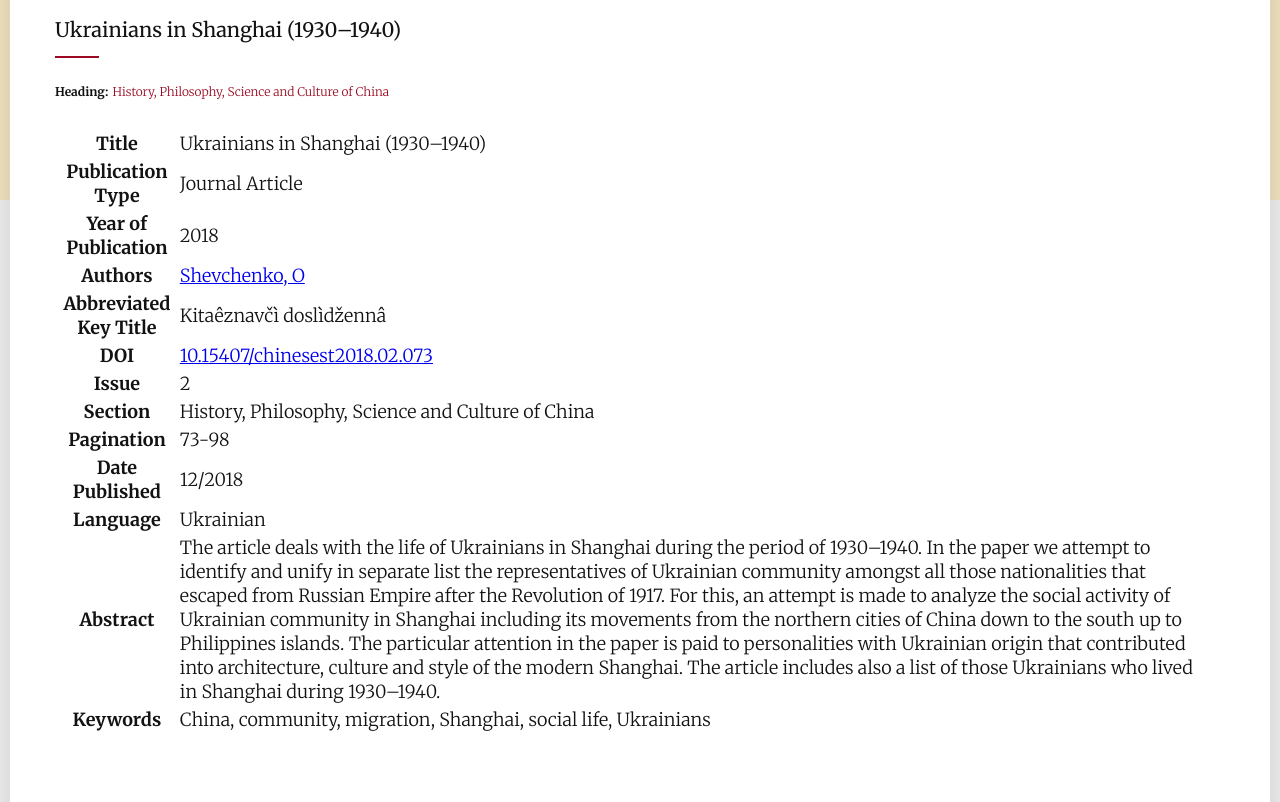
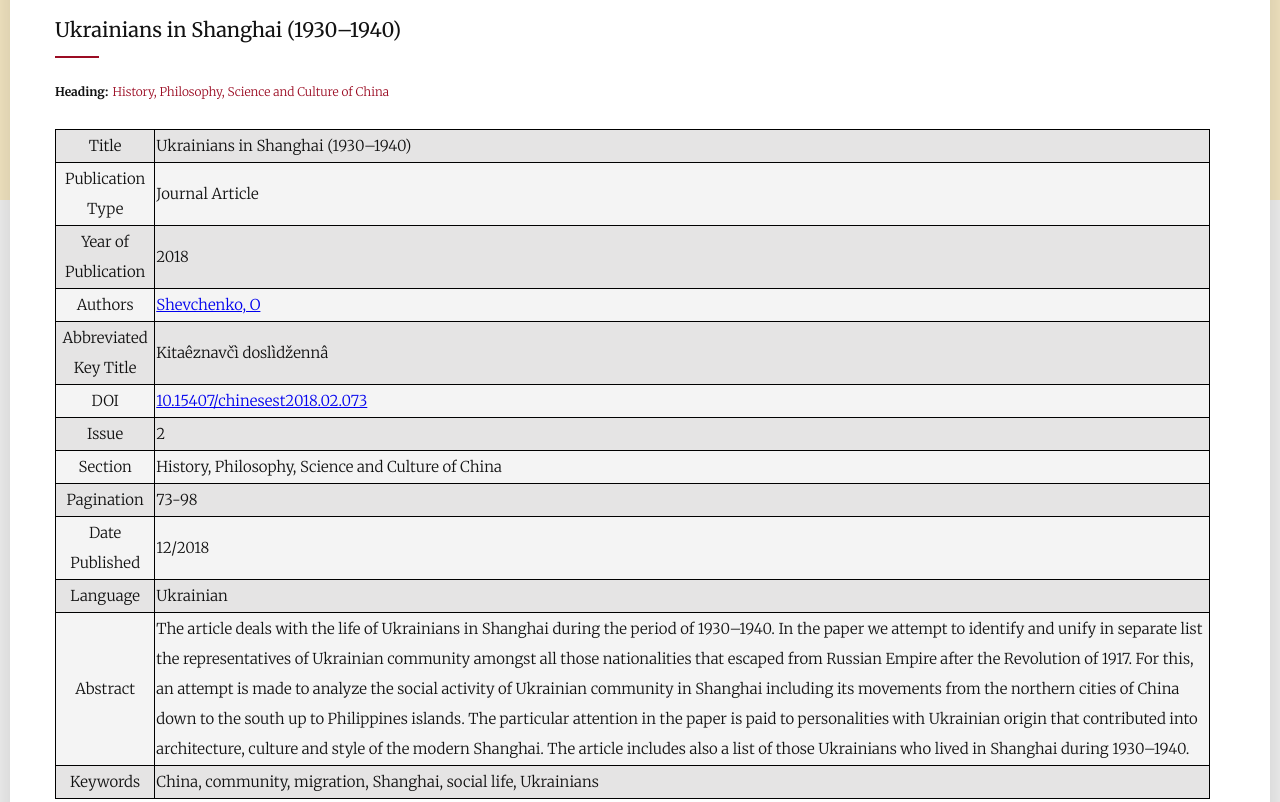
Before and after one commit to design4people/chinesestudies, a plain HTML site: page article.html in a window 1280 px wide. Shown: the part 340-1142 px from the top of the page. Drawn offline with Linux system fonts and the light colour scheme.

Commit message:
add article page style

```diff
--- a/css/style.css
+++ b/css/style.css
@@ -1081,7 +1081,42 @@ img {
   }
 }
 
-.defenition__list {}
+.defenition__list {
+
+  font-size: 15px;
+  line-height: 30px;
+
+  border: 1px solid #000000;
+  border-collapse: collapse;
+}
+
+.defenition__list tr:nth-child(2n-1) {
+  background-color: #e5e4e4;
+}
+
+.defenition__list tr:nth-child(2n) {
+  background-color: #f4f4f4;
+}
+
+.defenition__term {
+  font-weight: 300;
+
+  border: 1px solid #000000;
+}
+
+.defenition__data {
+  border: 1px solid #000000;
+}
+
+.defenition__abstract {
+  display: none;
+}
+
+@media (min-width: 1200px) {
+  .defenition__abstract {
+    display: table-cell;
+  }
+}
 
 .page-footer {
   margin: 0 auto;
```
